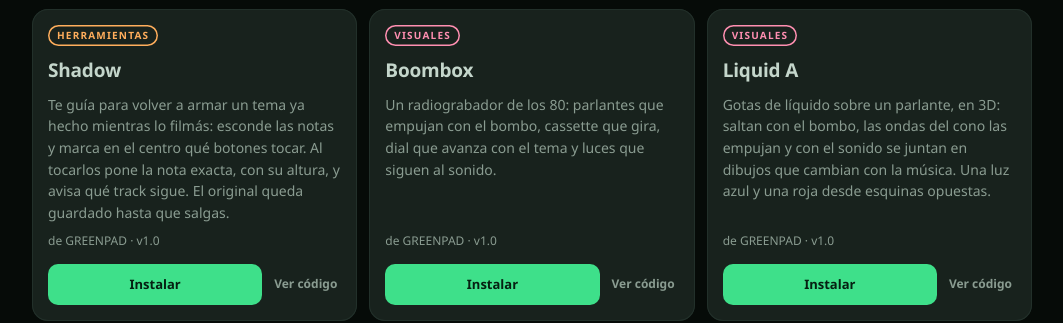
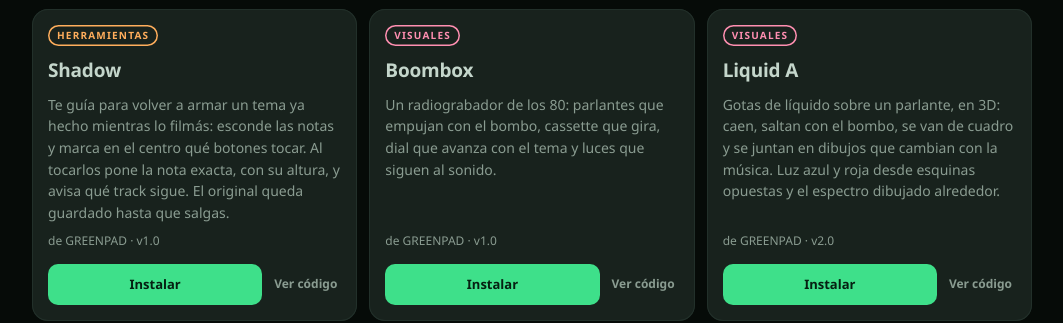
Before and after one commit to jeanphillippe/greenpad, a plain HTML site: page plugins.html in a window 1280 px wide. Shown: the part 1715-2038 px from the top of the page, without its empty margins (108-1171 px from the left). Drawn offline with Linux system fonts and the light colour scheme.

Commit message:
liquidafixes

```diff
--- a/plugins.html
+++ b/plugins.html
@@ -504,7 +504,7 @@ const PLUGINS = [
   { archivo: 'onda.js',      tipo: 'herramienta', nombre: 'Onda',     autor: 'GREENPAD', version: '1.0', descripcion: 'La onda de lo que suena, sobre la barra de la canción, mientras armás el tema. Corre al ritmo del tempo, con el color de cada track, y también muestra los golpes que vas probando en la grilla.' },
   { archivo: 'shadow.js',    tipo: 'herramienta', nombre: 'Shadow',   autor: 'GREENPAD', version: '1.0', descripcion: 'Te guía para volver a armar un tema ya hecho mientras lo filmás: esconde las notas y marca en el centro qué botones tocar. Al tocarlos pone la nota exacta, con su altura, y avisa qué track sigue. El original queda guardado hasta que salgas.' },
   { archivo: 'boombox.js',   tipo: 'visual',  nombre: 'Boombox',       autor: 'GREENPAD', version: '1.0', descripcion: 'Un radiograbador de los 80: parlantes que empujan con el bombo, cassette que gira, dial que avanza con el tema y luces que siguen al sonido.' },
-  { archivo: 'liquida.js',   tipo: 'visual',  nombre: 'Liquid A',      autor: 'GREENPAD', version: '1.0', descripcion: 'Gotas de líquido sobre un parlante, en 3D: saltan con el bombo, las ondas del cono las empujan y con el sonido se juntan en dibujos que cambian con la música. Una luz azul y una roja desde esquinas opuestas.' },
+  { archivo: 'liquida.js',   tipo: 'visual',  nombre: 'Liquid A',      autor: 'GREENPAD', version: '2.0', descripcion: 'Gotas de líquido sobre un parlante, en 3D: caen, saltan con el bombo, se van de cuadro y se juntan en dibujos que cambian con la música. Luz azul y roja desde esquinas opuestas y el espectro dibujado alrededor.' },
 ];
 
 /* Adónde va el botón "Mandar mi plugin": una dirección web o un mailto:tu@correo */
```
Also changed, not shown: 1 other file.
